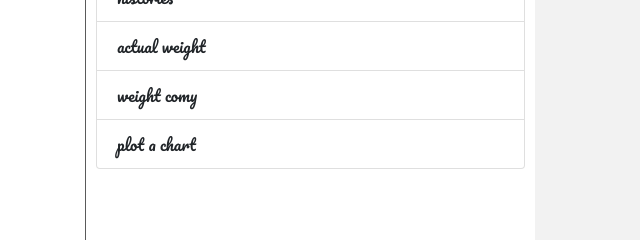
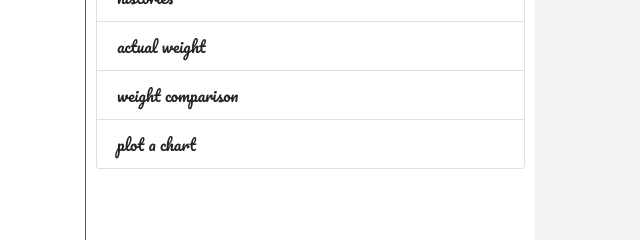
Before and after one commit to mohssineAboutaj/weight-tracker-app, a plain HTML site: page index.html in a window 1280 px wide. Shown: the part 249-489 px from the top of the page, 0-640 px from the left. Drawn offline with nearby package versions, Linux system fonts and the light colour scheme.

Commit message:
last change

```diff
--- a/index.html
+++ b/index.html
@@ -28,7 +28,7 @@
                     <ul class="list-group">
                         <li class="list-group-item">histories</li>
                         <li class="list-group-item">actual weight</li>
-                        <li class="list-group-item">weight comy</li>
+                        <li class="list-group-item">weight comparison</li>
                         <li class="list-group-item">plot a chart</li>
                     </ul>
             </section>
```
Also changed, not shown: styles/_section.scss (line endings or trailing spaces).
